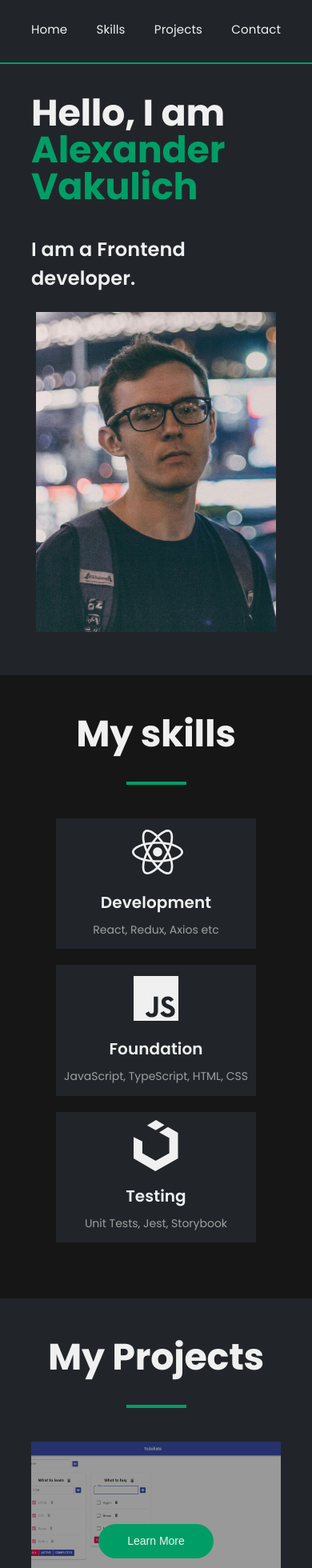
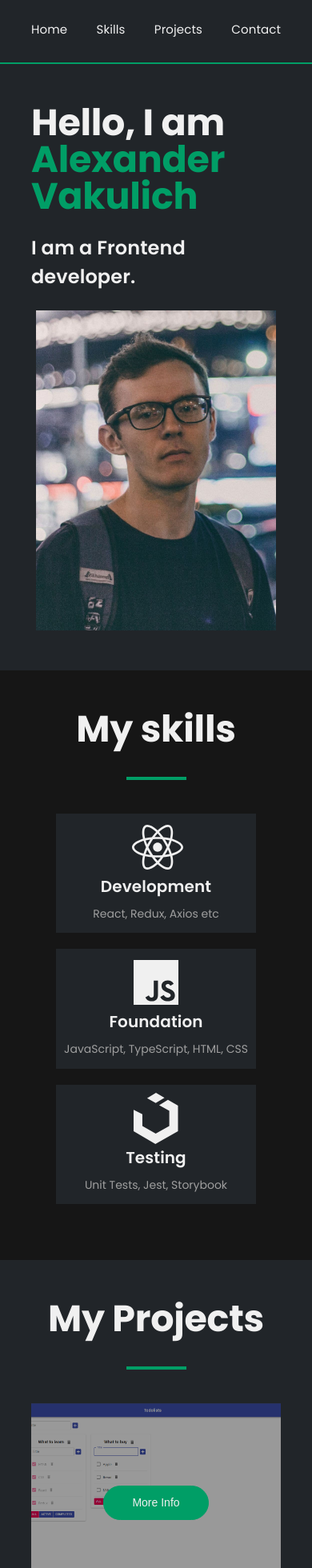
Before and after one commit to Nirweint/my-portfolio, a React (Create React App) app: page / in a window 390 px wide. Shown: the top 1960 px of the page at 80% size. Built offline with nearby package versions, Linux system fonts and the light colour scheme.

Commit message:
fix height bug

```diff
--- a/package.json
+++ b/package.json
@@ -42,5 +42,8 @@
       "last 1 firefox version",
       "last 1 safari version"
     ]
+  },
+  "devDependencies": {
+    "gh-pages": "^3.2.3"
   }
 }
--- a/src/App.js
+++ b/src/App.js
@@ -5,10 +5,12 @@ import {Projects} from "./components/Projects/Projects";
 import {Remote} from "./components/Remote/Remote";
 import {Contact} from "./components/Contact/Contact";
 import {Footer} from "./components/Footer/Footer";
+import {Header} from "./components/Header/Header";
 
 function App() {
 	return (
 		<div className="app">
+			<Header/>
 			<Main/>
 			<Skills/>
 			<Projects/>
--- a/src/components/Main/Main.jsx
+++ b/src/components/Main/Main.jsx
@@ -1,12 +1,10 @@
 import React from 'react';
 import s from './Main.module.scss';
 import styleContainer from '../../common/styles/Container.module.css'
-import {Header} from "../Header/Header";
 
 export const Main = () => {
 	return (
 		<div className={s.mainBlock}>
-			<Header/>
 			<div className={`${styleContainer.container} ${s.mainContainer}`}>
 				<div className={s.text}>
 					<h2>Hello, I am <span className={s.highlight}>Alexander Vakulich</span></h2>
--- a/src/components/Main/Main.module.scss
+++ b/src/components/Main/Main.module.scss
@@ -2,21 +2,30 @@
 
 .mainBlock {
     height: 100vh;
-    background-color:$mainBackgroundColor;
+    background-color: $mainBackgroundColor;
+
+    @media screen and (max-width: 999px) {
+        height: 100%;
+        padding: 50px 0;
+    }
 
     .mainContainer {
         flex-wrap: wrap;
+        width: 60%;
 
-        @media screen and (max-width: 1000px) {
+        @media screen and (max-width: 1334px) {
+            width: 80%;
+        }
+        @media screen and (max-width: 999px ) {
             justify-content: center;
             align-items: flex-start;
-            height: 80%;
         }
 
         .text {
             width: 500px;
 
             h2 {
+                margin: 0;
                 font-weight: 700;
                 letter-spacing: -0.25px;
                 line-height: 100%;
--- a/src/components/Projects/Project/Project.jsx
+++ b/src/components/Projects/Project/Project.jsx
@@ -7,7 +7,7 @@ export const Project = ({title, description, style}) => {
 		<div className={s.projectBlock}>
 			<div className={s.image} style={style}>
 				<Button className={s.btn}>
-					<a href="#">Learn More</a>
+					<a href="#">More Info</a>
 				</Button>
 			</div>
 
--- a/src/components/Skills/Skill/Skill.module.scss
+++ b/src/components/Skills/Skill/Skill.module.scss
@@ -26,8 +26,9 @@
         font-weight: 600;
         letter-spacing: .1px;
         line-height: 1.5;
-        margin-bottom: 6px;
+        margin: 6px 0;
         color: $textColor;
+
     }
 
     .description {
```
Also changed, not shown: 1 other file (tests, documents, lock files or other folders).
